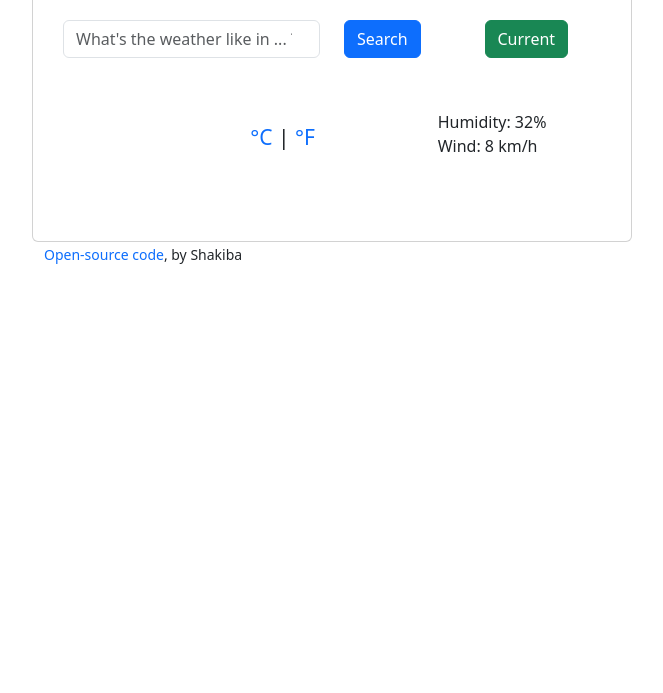
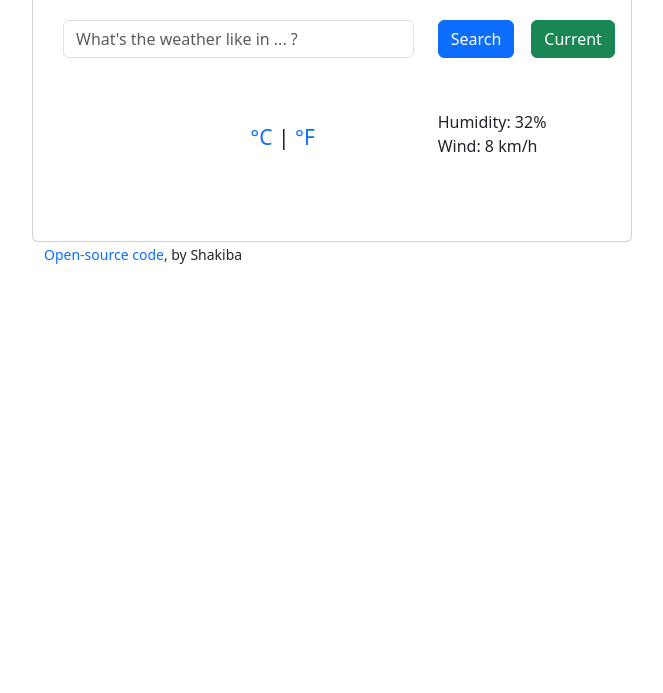
Before and after one commit to Shakiba-G/weather-app, a plain HTML site: page index.html in a window 1280 px wide. Shown: the part 107-800 px from the top of the page, without its empty margins (38-701 px from the left). Drawn offline with nearby package versions, Linux system fonts and the light colour scheme; no server answers.

Commit message:
Updated search engine

```diff
--- a/index.html
+++ b/index.html
@@ -25,9 +25,9 @@
     <div class="card card-body">
         <form id="search-form">
             <div class="row">
-            <div class="col-6"><input type="search" class="form-control" id="city-input" placeholder="What's the weather like in ... ?" autocomplete="off"/></div>
-            <div class="col-3"> <button class="btn btn-primary"  id="search-button">Search</button></div>
-            <div class="col-3"> <button class="btn btn-success" id="current-button">Current</button></div>
+            <div class="col-8"><input type="search" class="form-control" id="city-input" placeholder="What's the weather like in ... ?" autocomplete="off"/></div>
+            <div class="col-2"> <button class="btn btn-primary"  id="search-button">Search</button></div>
+            <div class="col-2"> <button class="btn btn-success" id="current-button">Current</button></div>
         </div></form><br />
           <h2 id="city"></h2>
           <p id="time"></p>
```
